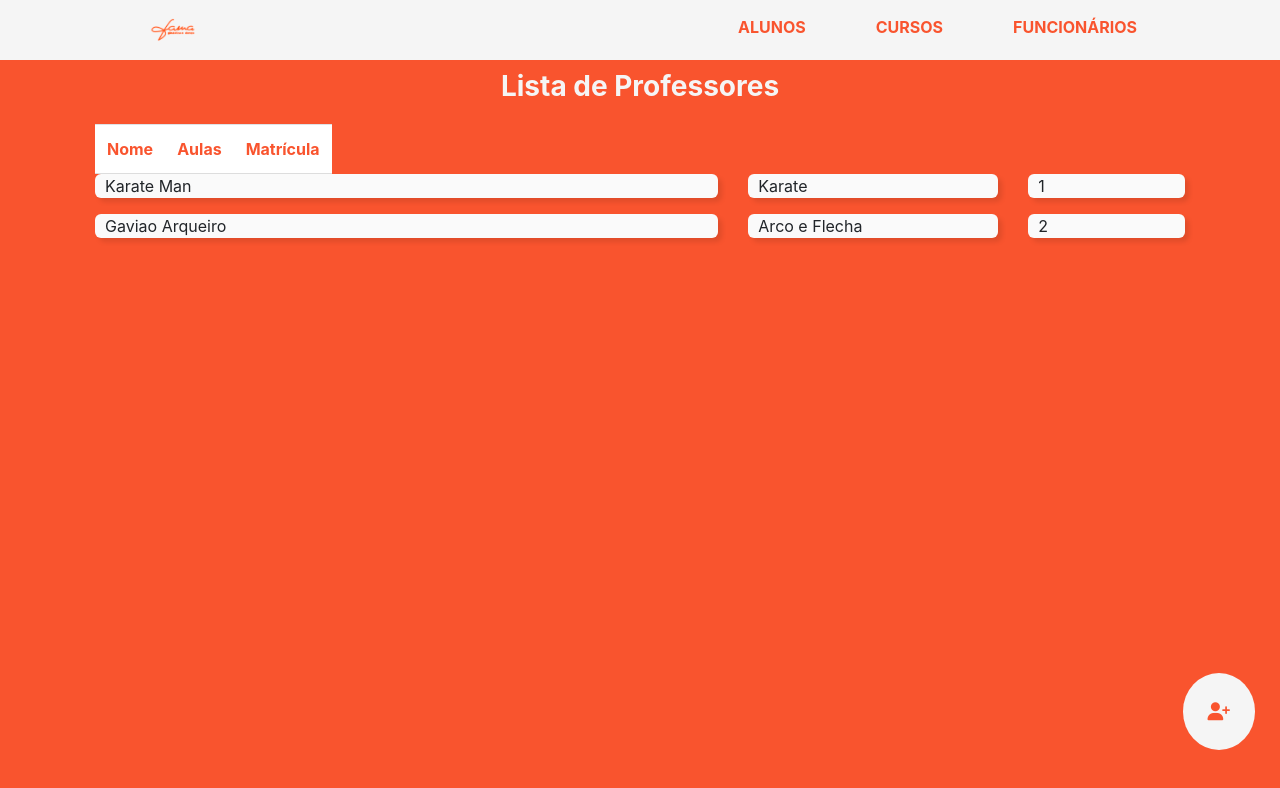
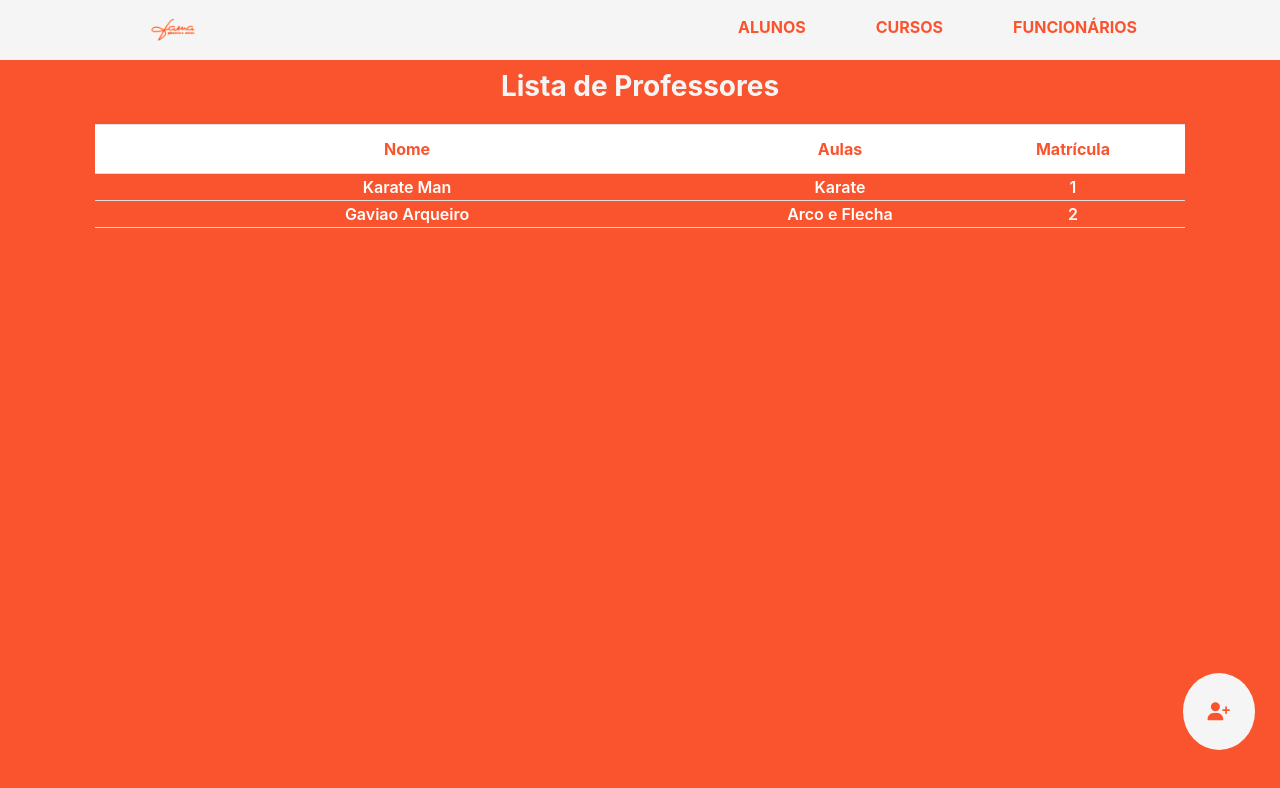
Before and after one commit to gusluchetti/Fama_Frontend, an Angular app: page /funcionarios in a window 1280 px wide. Shown: the top 788 px of the page. Built offline with nearby package versions, Linux system fonts and the light colour scheme.

Commit message:
Estilização da tabela funcionarios

```diff
--- a/src/app/alunos/alunos.component.html
+++ b/src/app/alunos/alunos.component.html
@@ -10,13 +10,13 @@
         </thead>
         <tbody *ngFor="let aluno of alunos">
             <td>
-                <p class="padding-h">{{aluno.nomeAluno}}</p>
+                <a>{{aluno.nomeAluno}}</a>
             </td>
             <td>
-                <p class="padding-h">{{aluno.idCurso}}</p>
+                <a>{{aluno.idCurso}}</a>
             </td>
             <td>
-                <p class="padding-h">{{aluno.idAluno}}</p>
+                <a>{{aluno.idAluno}}</a>
             </td>
         </tbody>
     </div>
--- a/src/app/cursos/cursos.component.html
+++ b/src/app/cursos/cursos.component.html
@@ -13,16 +13,16 @@
         </thead>
         <tbody *ngFor="let curso of listCursos">
             <td>
-                <p class="padding-h">{{curso.idCurso}}</p>
+                <a>{{curso.idCurso}}</a>
             </td>
             <td>
-                <p class="padding-h">{{curso.nomeCurso}}</p>
+                <a>{{curso.nomeCurso}}</a>
             </td>
             <td>
-                <p class="padding-h">{{curso.responsavelCurso}}</p>
+                <a>{{curso.responsavelCurso}}</a>
             </td>
             <td style="text-align: end;">
-                <p class="padding-h">{{curso.horasSemanaisCurso}}</p>
+                <p>{{curso.horasSemanaisCurso}}</p>
                 <button type="button" class="btn btn-danger" (click)="onEdit(curso)"><i class="fa fa-times"></i></button>
                 <button type="button" class="btn btn-warning" (click)="onRemove(curso)"><i class="fa fa-wrench"></i></button>
             </td>
--- a/src/app/funcionarios/funcionarios.component.html
+++ b/src/app/funcionarios/funcionarios.component.html
@@ -4,23 +4,21 @@
             <h3>Lista de Professores</h3>
         </div>
         <thead class="table">
-            <th>Nome</th>
-            <th>Aulas</th>
-            <th>Matrícula</th>
+            <th style="width: 650px">Nome</th>
+            <th style="width: 250px">Aulas</th>
+            <th style="width: 230px">Matrícula</th>
         </thead>
-        <div *ngFor="let funcionario of funcionarios">
-            <div class="row">
-                <div class="col-sm-7">
-                    <div class="input-display"><p class="padding-h">{{funcionario.nomeFuncionario}}</p></div>
-                </div>
-                <div class="col-sm-3">
-                    <div class="input-display"><p class="padding-h">{{funcionario.idCurso}}</p></div>
-                </div>
-                <div class="col-sm-2">
-                    <div class="input-display"><p class="padding-h">{{funcionario.idFuncionario}}</p></div>
-                </div>
-            </div>
-        </div>
+        <tbody *ngFor="let funcionario of funcionarios">
+            <td>
+                <a>{{funcionario.nomeFuncionario}}</a>
+            </td>
+            <td>
+                <a>{{funcionario.idCurso}}</a>
+            </td>
+            <td>
+                <a>{{funcionario.idFuncionario}}</a>
+            </td>
+        </tbody>
     </div>
 </div>
 
```
